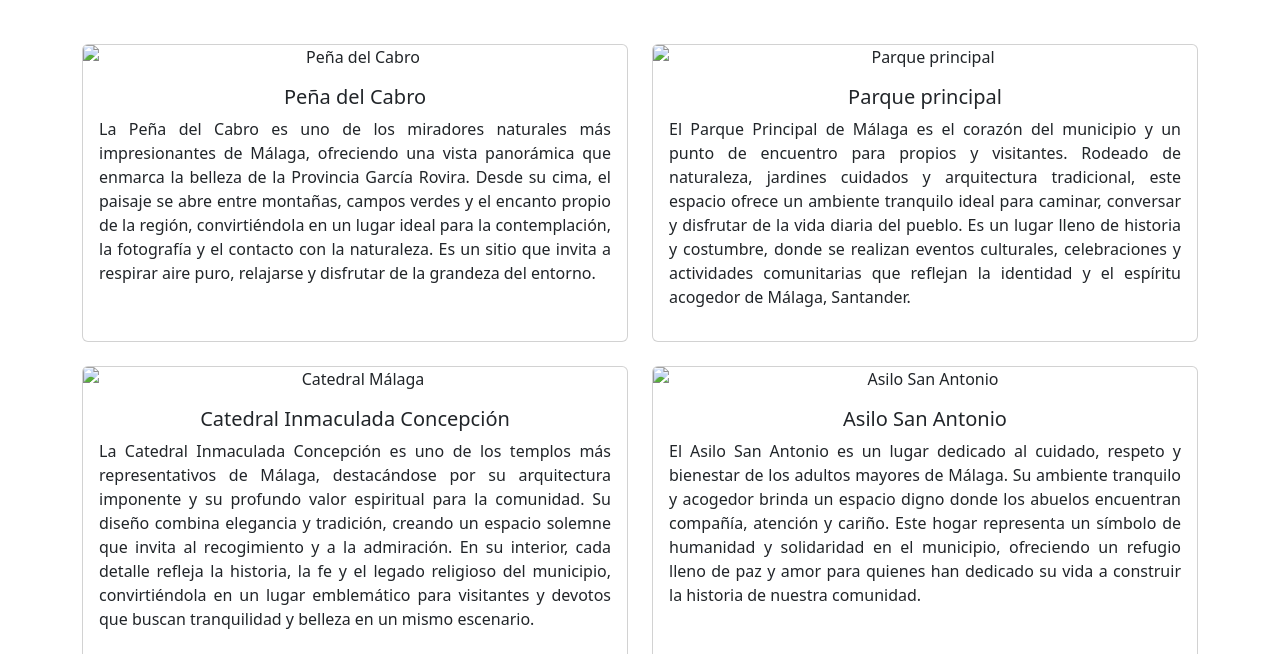
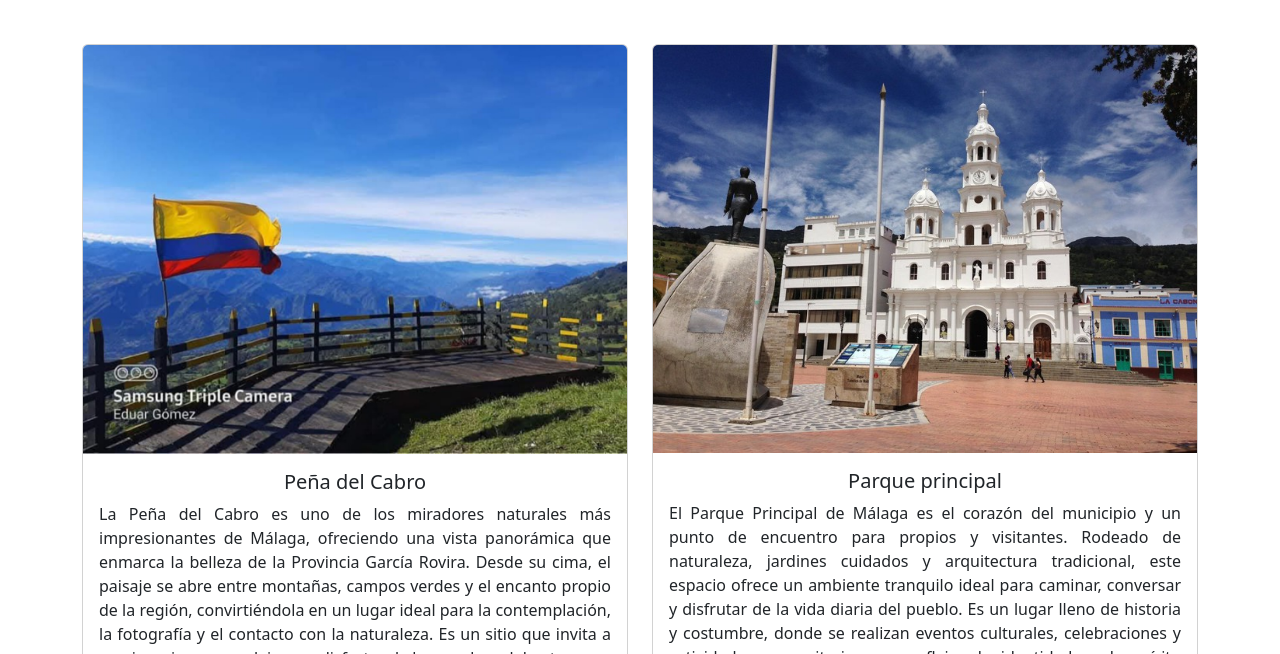
Before and after one commit to DaniVilla-git/SitiosTuristicos-M-laga, a plain HTML site: page sitiosturistico.html in a window 1280 px wide. Shown: the part 146-800 px from the top of the page. Drawn offline with nearby package versions, Linux system fonts and the light colour scheme.

Commit message:
Update sitiosturistico.html

```diff
--- a/sitiosturistico.html
+++ b/sitiosturistico.html
@@ -34,7 +34,7 @@
 
     <div class="col-md-6">
       <div class="card h-100">
-        <img src="imagenes/peña.jpg" class="card-img-top" alt="Peña del Cabro">
+        <img src="./peña.jpg" class="card-img-top" alt="Peña del Cabro">
         <div class="card-body">
           <h5 class="card-title">Peña del Cabro</h5>
           <p style="text-align: justify;"> La Peña del Cabro es uno de los miradores naturales más impresionantes de Málaga,
@@ -48,7 +48,7 @@
 
     <div class="col-md-6">
       <div class="card h-100">
-        <img src="imagenes/parque.jpg" class="card-img-top" alt="Parque principal">
+        <img src="./parque.jpg" class="card-img-top" alt="Parque principal">
         <div class="card-body">
           <h5 class="card-title">Parque principal </h5>
           <p style="text-align: justify;"> El Parque Principal de Málaga es el corazón del municipio y un punto de encuentro para propios
@@ -63,7 +63,7 @@
 
     <div class="col-md-6">
       <div class="card h-100">
-        <img src="imagenes/iglesia.jpg" class="card-img-top" alt="Catedral Málaga">
+        <img src="./iglesia.jpg" class="card-img-top" alt="Catedral Málaga">
         <div class="card-body">
           <h5 class="card-title">Catedral Inmaculada Concepción</h5>
           <p style="text-align: justify;"> La Catedral Inmaculada Concepción es uno de los templos más representativos de Málaga,
@@ -78,7 +78,7 @@
 
      <div class="col-md-6">
       <div class="card h-100">
-        <img src="imagenes/asilo.jpg" class="card-img-top" alt="Asilo San Antonio">
+        <img src="./asilo.jpg" class="card-img-top" alt="Asilo San Antonio">
         <div class="card-body">
           <h5 class="card-title">Asilo San Antonio</h5>
           <p style="text-align: justify;"> El Asilo San Antonio es un lugar dedicado al cuidado, respeto y bienestar de los
@@ -99,4 +99,5 @@
 </footer>
 
 </body>
+
 </html>
```
